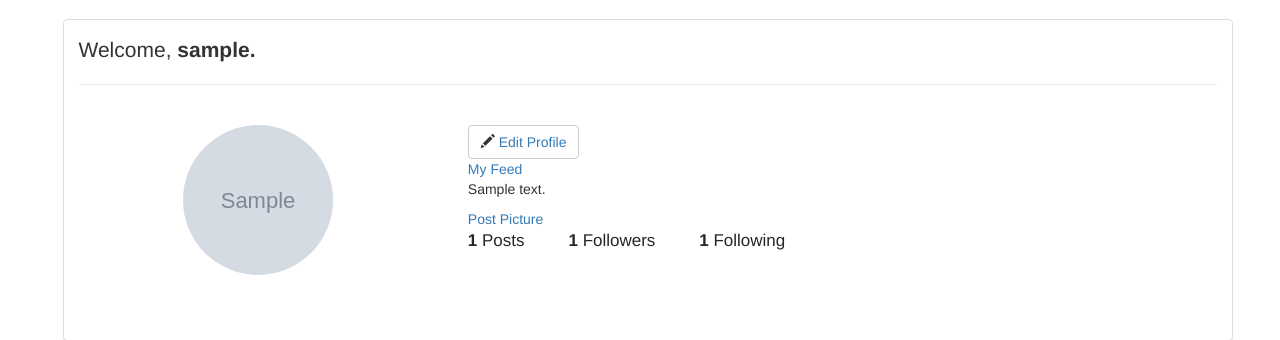
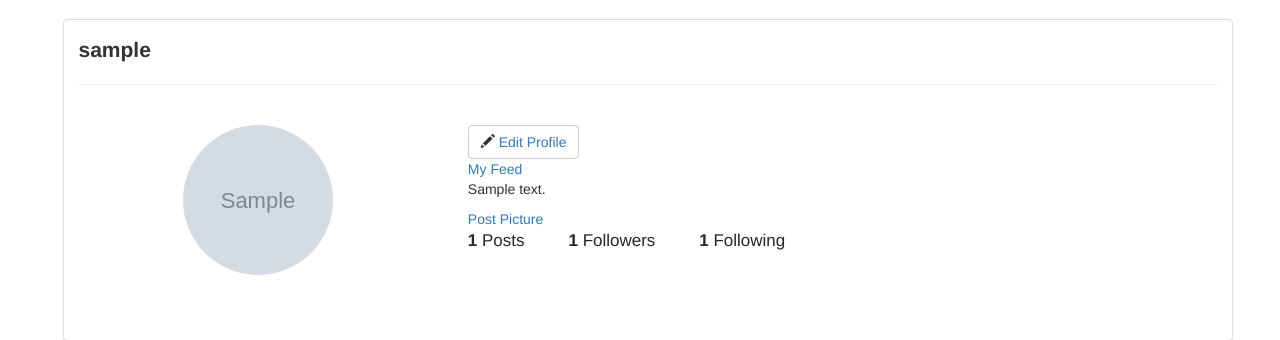
Before and after one commit to jorgeOmurillo/ig_clone, a Django app: a page that uses templates/header.html in a window 1280 px wide. Shown: the part 51-391 px from the top of the page. Run offline with Django 3.2, Linux system fonts and the light colour scheme; a user stored in the database is signed in; tables that the repository leaves empty hold one stand-in row (values such as "Sample post"); grey boxes marked "Sample" are stand-in pictures; some libraries are stand-ins or nearby versions.

Commit message:
profile changes

```diff
--- a/feed/templates/feed/profile.html
+++ b/feed/templates/feed/profile.html
@@ -8,12 +8,10 @@
             <div class="panel-body">
                 {% if request.user.is_authenticated %}
                 <div class="row">
-                    {% if request.user == user %}
                     <div class="col-md-12 lead">
-                        Welcome, <strong>{{ user }}.</strong><br>
+                        <strong>{{ user.username }}</strong><br>
                         <hr>
                     </div>
-                    {% endif %}
                 </div>
                 <div class="row">
                     <div class="col-md-4 text-center">
--- a/templates/header.html
+++ b/templates/header.html
@@ -26,13 +26,7 @@
                     {% endif %}
                 </div>
                 <div class="collapse navbar-collapse" id="bs-nav-demo">
-                    <ul class="nav navbar-nav">
-                        <!--<li><a href="#">About</a></li>-->
-                        <!--<li><a href="#">Contact</a></li>-->
-                    </ul>
                     <ul class="nav navbar-nav navbar-right">
-                        <!--<li><a href="#">Sign</a></li>-->
-                        <!--<li><a href="#">Login</a></li>-->
                         {% if request.user.is_authenticated %}
                         <li><a href="{% url 'profile' request.user %}">My Profile</a></li>
                         <li><a href="{% url 'signout' %}">Signout</a></li>
```
